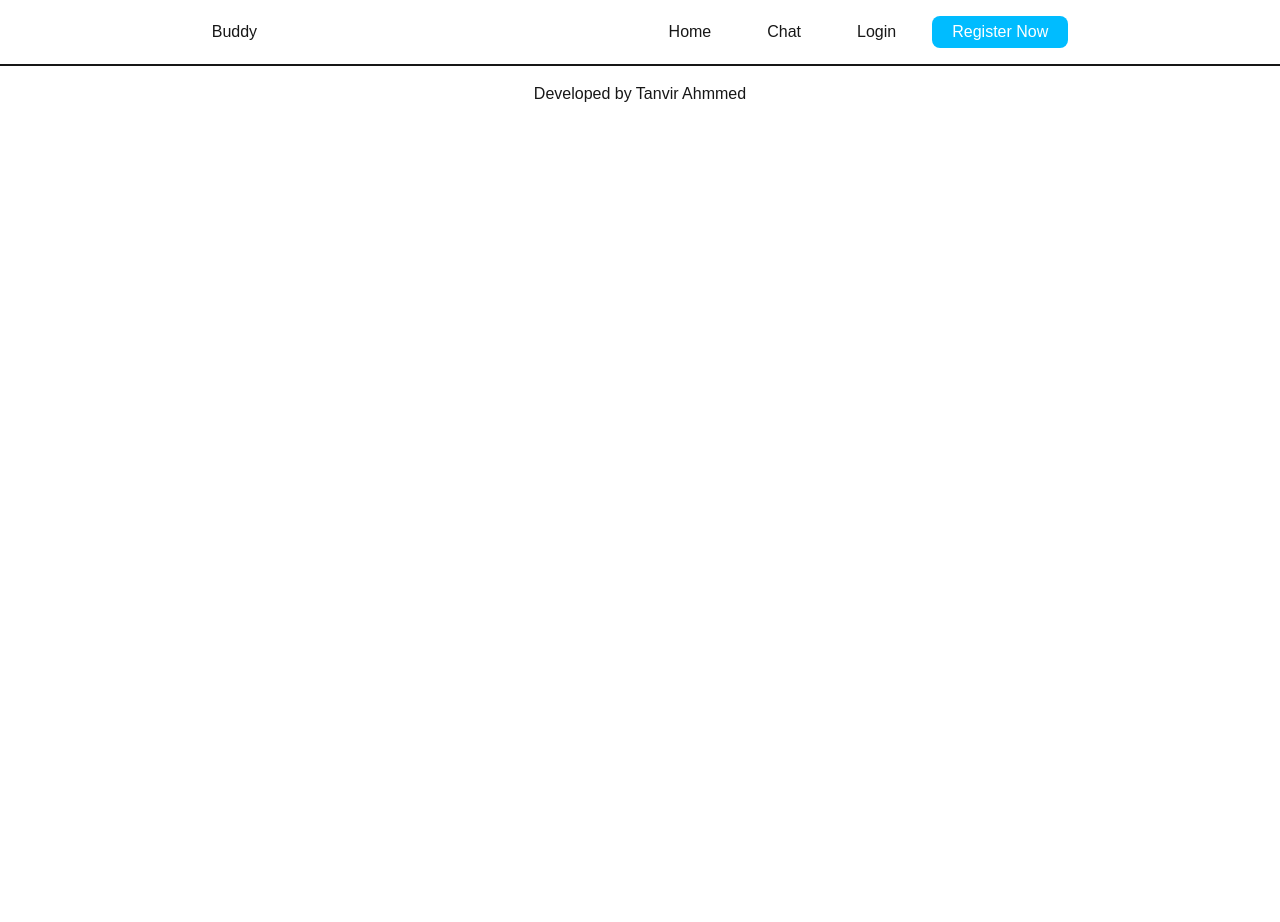
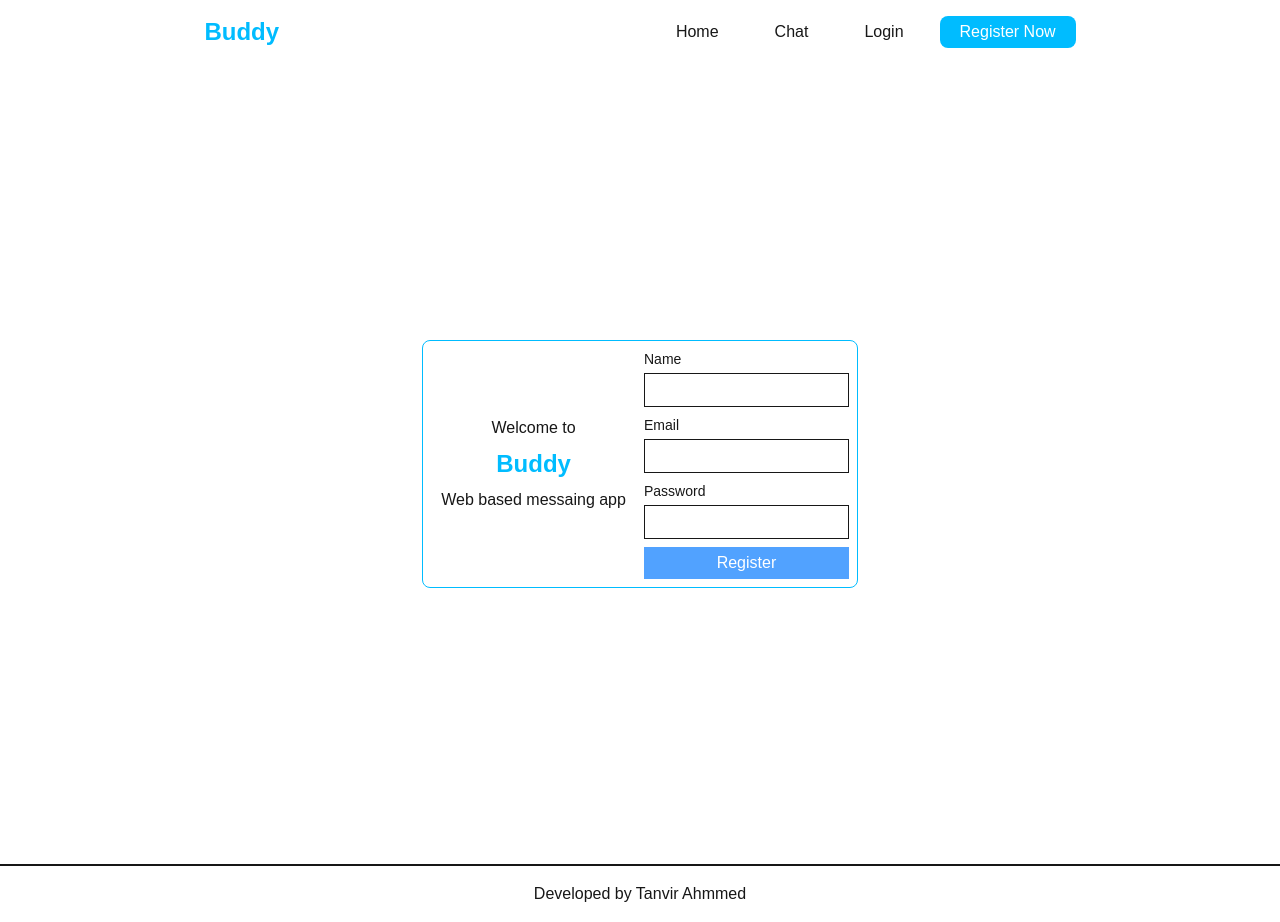
Before and after one commit to tanvirahmmed2/buddy, a Next.js app: page /register in a window 1280 px wide. Before the commit the page ends 800 px from the top, so only its background shows below. Built offline with nearby package versions, Linux system fonts and the light colour scheme.

Commit message:
login & register

```diff
--- a/package.json
+++ b/package.json
@@ -15,7 +15,8 @@
     "mongoose": "^9.1.2",
     "next": "16.1.1",
     "react": "19.2.3",
-    "react-dom": "19.2.3"
+    "react-dom": "19.2.3",
+    "react-toastify": "^11.0.5"
   },
   "devDependencies": {
     "@tailwindcss/postcss": "^4",
--- a/src/app/layout.jsx
+++ b/src/app/layout.jsx
@@ -2,6 +2,8 @@
 import Navbar from "@/components/bars/Navbar";
 import "./globals.css";
 import Footer from "@/components/bars/Footer";
+import ToastProvider from "@/components/provider/ToastProvider";
+import ContextProvider from "@/components/provider/Conext";
 
 
 export const metadata = {
@@ -15,9 +17,13 @@ export default function RootLayout({ children }) {
       <body
         className="w-full overflow-x-hidden"
       >
-        <Navbar/>
-        {children}
-        <Footer/>
+        <ToastProvider>
+          <ContextProvider>
+            <Navbar />
+            {children}
+            <Footer />
+          </ContextProvider>
+        </ToastProvider>
       </body>
     </html>
   );
--- a/src/app/login/page.jsx
+++ b/src/app/login/page.jsx
@@ -1,8 +1,17 @@
+import LoginForm from '@/components/form/LoginForm'
 import React from 'react'
 
 const Login = () => {
   return (
-    <div>
+    <div className='w-full flex items-center justify-center p-4 min-h-screen'>
+      <div className='w-auto flex flex-col md:flex-row items-center justify-center gap-2 border border-sky-400 rounded-lg p-2'>
+        <div className='w-full flex flex-col items-center justify-center gap-2'>
+          <p>Welcome to</p>
+          <h1 className='text-2xl font-extrabold text-sky-400'>Buddy</h1>
+          <p>Web based messaing app</p>
+        </div>
+        <LoginForm />
+      </div>
 
     </div>
   )
--- a/src/app/register/page.jsx
+++ b/src/app/register/page.jsx
@@ -1,8 +1,17 @@
+import RegisterForm from '@/components/form/RegisterForm'
 import React from 'react'
 
 const Register = () => {
   return (
-    <div>
+   <div className='w-full flex items-center justify-center p-4 min-h-screen'>
+      <div className='w-auto flex flex-col md:flex-row items-center justify-center gap-2 border border-sky-400 rounded-lg p-2'>
+        <div className='w-full flex flex-col items-center justify-center gap-2'>
+          <p>Welcome to</p>
+          <h1 className='text-2xl font-extrabold text-sky-400'>Buddy</h1>
+          <p>Web based messaing app</p>
+        </div>
+        <RegisterForm/>
+      </div>
 
     </div>
   )
--- a/src/components/bars/Navbar.jsx
+++ b/src/components/bars/Navbar.jsx
@@ -8,7 +8,7 @@ const Navbar = () => {
   const isActive = (path) => pathname === path
   return (
     <div className='w-full h-16 flex flex-row items-center justify-around px-4'>
-      <Link href={'/'}>Buddy</Link>
+      <Link href={'/'} className='text-sky-400 text-2xl font-semibold'>Buddy</Link>
       <div className='w-auto flex flex-row items-center justify-center gap-4'>
         <Link href={'/'} className={`${isActive('/') && 'bg-sky-400 text-white'} px-5 h-8 rounded-lg flex items-center justify-center`}>Home</Link>
         <Link href={'/chat'} className={`${isActive('/chat') && 'bg-sky-400 text-white'} px-5 h-8 rounded-lg flex items-center justify-center`}>Chat</Link>
--- a/src/components/form/Login.jsx
+++ /dev/null
@@ -1,11 +0,0 @@
-import React from 'react'
-
-const Login = () => {
-  return (
-    <div>
-
-    </div>
-  )
-}
-
-export default Login
--- /dev/null
+++ b/src/components/form/LoginForm.jsx
@@ -0,0 +1,45 @@
+'use client'
+import axios from 'axios'
+import React, { useState } from 'react'
+import { toast } from 'react-toastify'
+
+const LoginForm = () => {
+  const [formData, setFormData] = useState({
+    email: '',
+    password: ''
+  })
+
+  const handleChange = (e) => {
+    const { name, value } = e.target
+    setFormData((prev) => ({ ...prev, [name]: value }))
+  }
+
+  const handleLogin = async (e) => {
+    e.preventDefault()
+    try {
+      const response = await axios.post('/api/login', formData, { withCredentials: true })
+      toast.success(response.data.message)
+      window.location.replace('/chat')
+
+    } catch (error) {
+      console.log(error)
+      toast.error(error?.response?.data?.message || 'Failed to log in')
+
+    }
+  }
+  return (
+    <form onSubmit={handleLogin} className='w-full flex flex-col items-center justify-center gap-2'>
+      <div className='w-full flex flex-col gap-1 '>
+        <label htmlFor="email" className='text-sm'>Email</label>
+        <input type="email" name='email' id='email' value={formData.email} onChange={handleChange} className='w-full border outline-none px-2 p-1' required />
+      </div>
+      <div className='w-full flex flex-col gap-1 '>
+        <label htmlFor="password" className='text-sm'>Password</label>
+        <input type="password" value={formData.password} name='password' id='password' onChange={handleChange} className='w-full border outline-none px-2 p-1' required />
+      </div>
+      <button type='submit' className='bg-blue-400 text-white p-1 w-full text-center '>Login</button>
+    </form>
+  )
+}
+
+export default LoginForm
--- a/src/components/form/Register.jsx
+++ /dev/null
@@ -1,11 +0,0 @@
-import React from 'react'
-
-const Register = () => {
-  return (
-    <div>
-
-    </div>
-  )
-}
-
-export default Register
--- /dev/null
+++ b/src/components/form/RegisterForm.jsx
@@ -0,0 +1,50 @@
+'use client'
+import axios from 'axios'
+import React, { useState } from 'react'
+import { toast } from 'react-toastify'
+
+const RegisterForm = () => {
+  const [formData, setFormData] = useState({
+    name:'',
+    email: '',
+    password: ''
+  })
+
+  const handleChange = (e) => {
+    const { name, value } = e.target
+    setFormData((prev) => ({ ...prev, [name]: value }))
+  }
+
+  const handleRegister = async (e) => {
+    e.preventDefault()
+    try {
+      const response = await axios.post('/api/register', formData, { withCredentials: true })
+      toast.success(response.data.message)
+      window.location.replace('/chat')
+
+    } catch (error) {
+      console.log(error)
+      toast.error(error?.response?.data?.message || 'Failed to log in')
+
+    }
+  }
+  return (
+    <form onSubmit={handleRegister} className='w-full flex flex-col items-center justify-center gap-2'>
+      <div className='w-full flex flex-col gap-1 '>
+        <label htmlFor="name" className='text-sm'>Name</label>
+        <input type="text" name='name' id='name' value={formData.name} onChange={handleChange} className='w-full border outline-none px-2 p-1' required />
+      </div>
+      <div className='w-full flex flex-col gap-1 '>
+        <label htmlFor="email" className='text-sm'>Email</label>
+        <input type="email" name='email' id='email' value={formData.email} onChange={handleChange} className='w-full border outline-none px-2 p-1' required />
+      </div>
+      <div className='w-full flex flex-col gap-1 '>
+        <label htmlFor="password" className='text-sm'>Password</label>
+        <input type="password" value={formData.password} name='password' id='password' onChange={handleChange} className='w-full border outline-none px-2 p-1' required />
+      </div>
+      <button type='submit' className='bg-blue-400 text-white p-1 w-full text-center '>Register</button>
+    </form>
+  )
+}
+
+export default RegisterForm
--- /dev/null
+++ b/src/components/provider/ToastProvider.jsx
@@ -0,0 +1,24 @@
+"use client";
+
+import { ToastContainer } from "react-toastify";
+import "react-toastify/dist/ReactToastify.css";
+
+export default function ToastProvider({ children }) {
+  return (
+    <>
+      {children}
+      <ToastContainer
+        position="top-right"
+        autoClose={2000}
+        hideProgressBar={false}
+        newestOnTop={false}
+        closeOnClick
+        rtl={false}
+        pauseOnFocusLoss
+        draggable
+        pauseOnHover
+      />
+
+    </>
+  );
+}
```
Also changed, not shown: src/components/provider/Conext.jsx (renamed from src/components/Conext.jsx), 1 other file (tests, documents, lock files or other folders).
